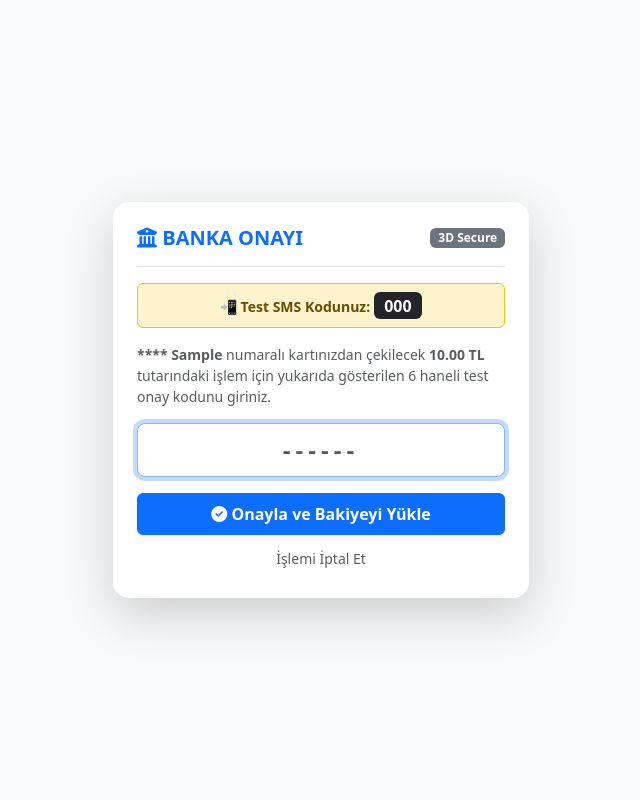
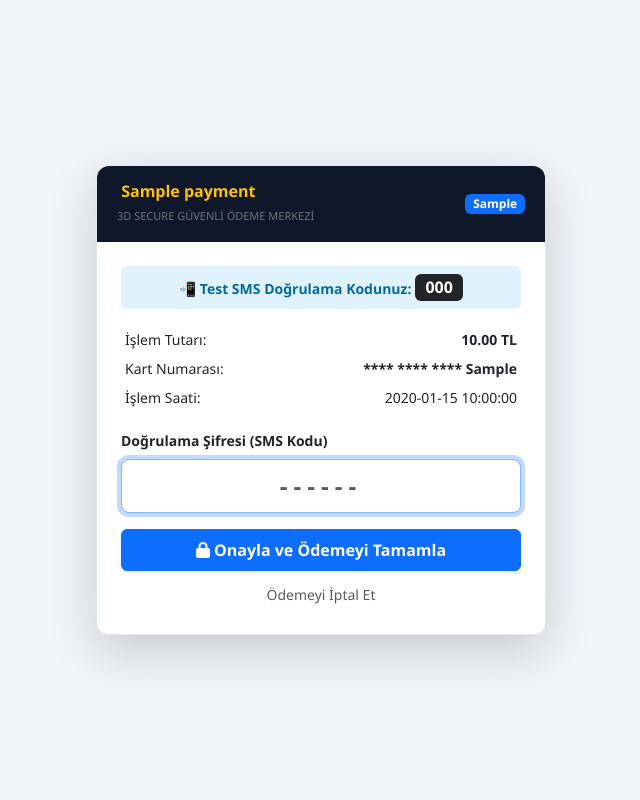
Before and after one commit to beratkalafat039-cyber/PinGamer, a Flask app: template templates/3d_secure.html in a window 1280 px wide. Shown: the whole page, without its empty margins (319-959 px from the left). Run offline with Flask 3, Linux system fonts and the light colour scheme; the template is opened without the code that fills it: most values are stand-ins (such as "Sample title", 1, 10 or a date in 2020); some libraries are stand-ins or nearby versions.

Commit message:
Update 3d_secure.html

```diff
--- a/templates/3d_secure.html
+++ b/templates/3d_secure.html
@@ -6,16 +6,24 @@
     <title>3D Secure Doğrulama</title>
     <link href="https://cdn.jsdelivr.net/npm/bootstrap@5.3.0/dist/css/bootstrap.min.css" rel="stylesheet">
     <link rel="stylesheet" href="https://cdnjs.cloudflare.com/ajax/libs/font-awesome/6.4.0/css/all.min.css">
+    <style>
+        body { background-color: #f1f5f9; font-family: 'Segoe UI', Tahoma, Geneva, Verdana, sans-serif; }
+        .secure-card { max-width: 450px; border-radius: 12px; border: 1px solid #e2e8f0; background: #fff; }
+        .bank-header { background: #0f172a; color: #fff; border-radius: 12px 12px 0 0; padding: 16px 20px; }
+    </style>
 </head>
-<body class="bg-light d-flex align-items-center" style="min-height: 100vh;">
+<body class="d-flex align-items-center justify-content-center" style="min-height: 100vh;">
 
-<div class="container" style="max-width: 440px;">
-    <div class="card shadow-lg border-0 p-4 rounded-4">
-        <div class="d-flex justify-content-between align-items-center border-bottom pb-3 mb-3">
-            <h5 class="fw-bold m-0 text-primary"><i class="fa-solid fa-building-columns"></i> BANKA ONAYI</h5>
-            <span class="badge bg-secondary">3D Secure</span>
+<div class="secure-card shadow-lg w-100 m-3">
+    <div class="bank-header d-flex justify-content-between align-items-center">
+        <div>
+            <h6 class="m-0 fw-bold text-warning"><i class="fa-solid fa-shield-check"></i> {{ payment.bank_name }}</h6>
+            <small class="text-secondary" style="font-size: 11px;">3D SECURE GÜVENLİ ÖDEME MERKEZİ</small>
         </div>
+        <span class="badge bg-primary">{{ payment.card_brand }}</span>
+    </div>
 
+    <div class="p-4">
         {% with messages = get_flashed_messages(with_categories=true) %}
           {% if messages %}
             {% for category, message in messages %}
@@ -24,23 +32,34 @@
           {% endif %}
         {% endwith %}
 
-        <!-- Test Amaçlı SMS Kodu Göstergesi -->
-        <div class="alert alert-warning border-warning p-2 text-center small mb-3">
-            📲 <strong>Test SMS Kodunuz:</strong> <span class="badge bg-dark fs-6">{{ payment.sms_code }}</span>
+        <div class="alert alert-info p-2 small mb-3 text-center border-0" style="background-color: #e0f2fe; color: #0369a1;">
+            📲 <strong>Test SMS Doğrulama Kodunuz:</strong> <span class="badge bg-dark fs-6">{{ payment.sms_code }}</span>
         </div>
 
-        <p class="small text-muted mb-3">
-            <strong>**** {{ payment.card_last4 }}</strong> numaralı kartınızdan çekilecek <strong>{{ "%.2f"|format(payment.amount) }} TL</strong> tutarındaki işlem için yukarıda gösterilen 6 haneli test onay kodunu giriniz.
-        </p>
+        <table class="table table-sm table-borderless text-muted small mb-3">
+            <tr>
+                <td>İşlem Tutarı:</td>
+                <td class="text-end fw-bold text-dark">{{ "%.2f"|format(payment.amount) }} TL</td>
+            </tr>
+            <tr>
+                <td>Kart Numarası:</td>
+                <td class="text-end fw-bold text-dark">**** **** **** {{ payment.card_last4 }}</td>
+            </tr>
+            <tr>
+                <td>İşlem Saati:</td>
+                <td class="text-end text-dark">{{ payment.created_at }}</td>
+            </tr>
+        </table>
 
         <form action="/3d-secure" method="POST">
             <div class="mb-3">
-                <input type="text" name="sms_code" maxlength="6" class="form-control form-control-lg text-center fw-bold letter-spacing" style="letter-spacing: 5px; font-size: 24px;" required placeholder="------" autofocus>
+                <label class="form-label small fw-bold text-dark">Doğrulama Şifresi (SMS Kodu)</label>
+                <input type="text" name="sms_code" maxlength="6" class="form-control form-control-lg text-center fw-bold" style="letter-spacing: 6px; font-size: 24px;" required placeholder="------" autofocus>
             </div>
             <button type="submit" class="btn btn-primary w-100 fw-bold py-2 shadow-sm">
-                <i class="fa-solid fa-check-circle"></i> Onayla ve Bakiyeyi Yükle
+                <i class="fa-solid fa-lock"></i> Onayla ve Ödemeyi Tamamla
             </button>
-            <a href="/deposit" class="btn btn-link w-100 text-muted btn-sm mt-2 text-decoration-none">İşlemi İptal Et</a>
+            <a href="/deposit" class="btn btn-link w-100 text-muted btn-sm mt-2 text-decoration-none">Ödemeyi İptal Et</a>
         </form>
     </div>
 </div>
```
